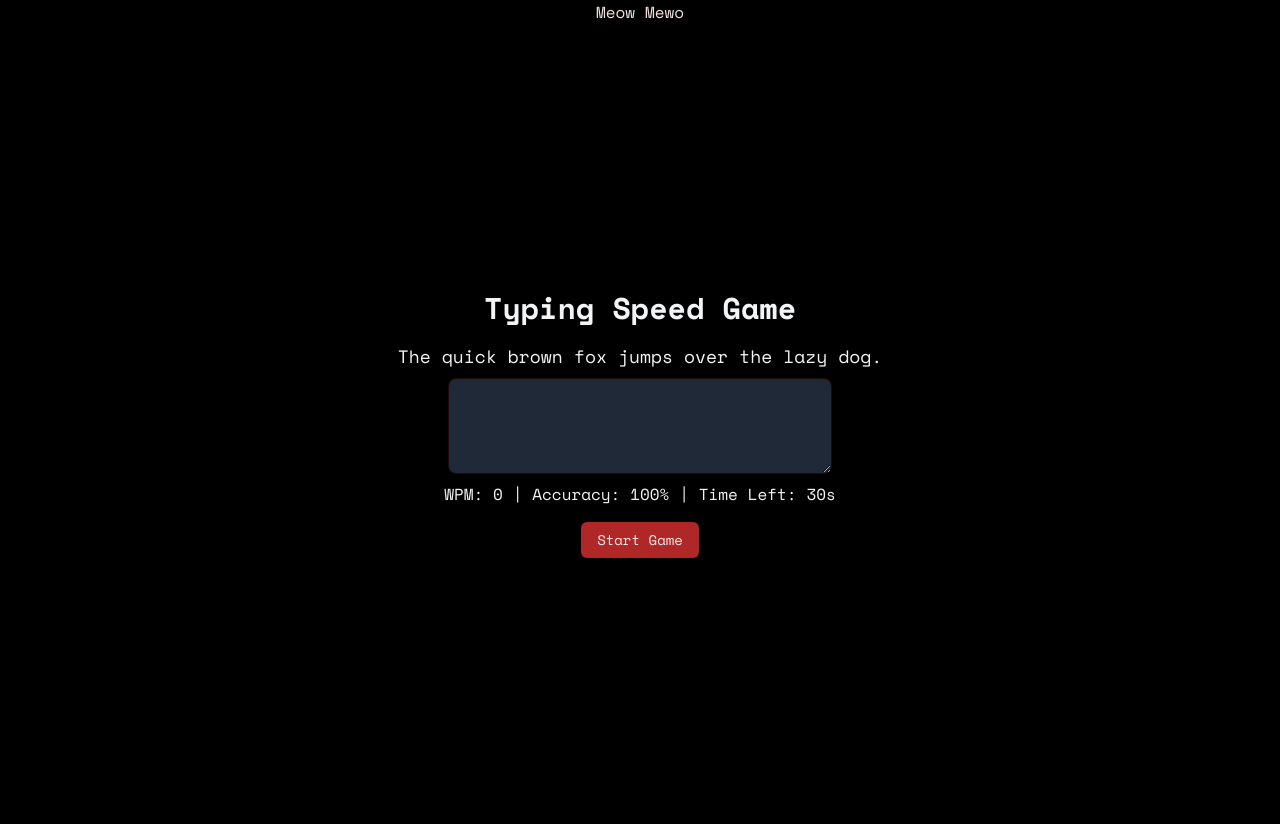
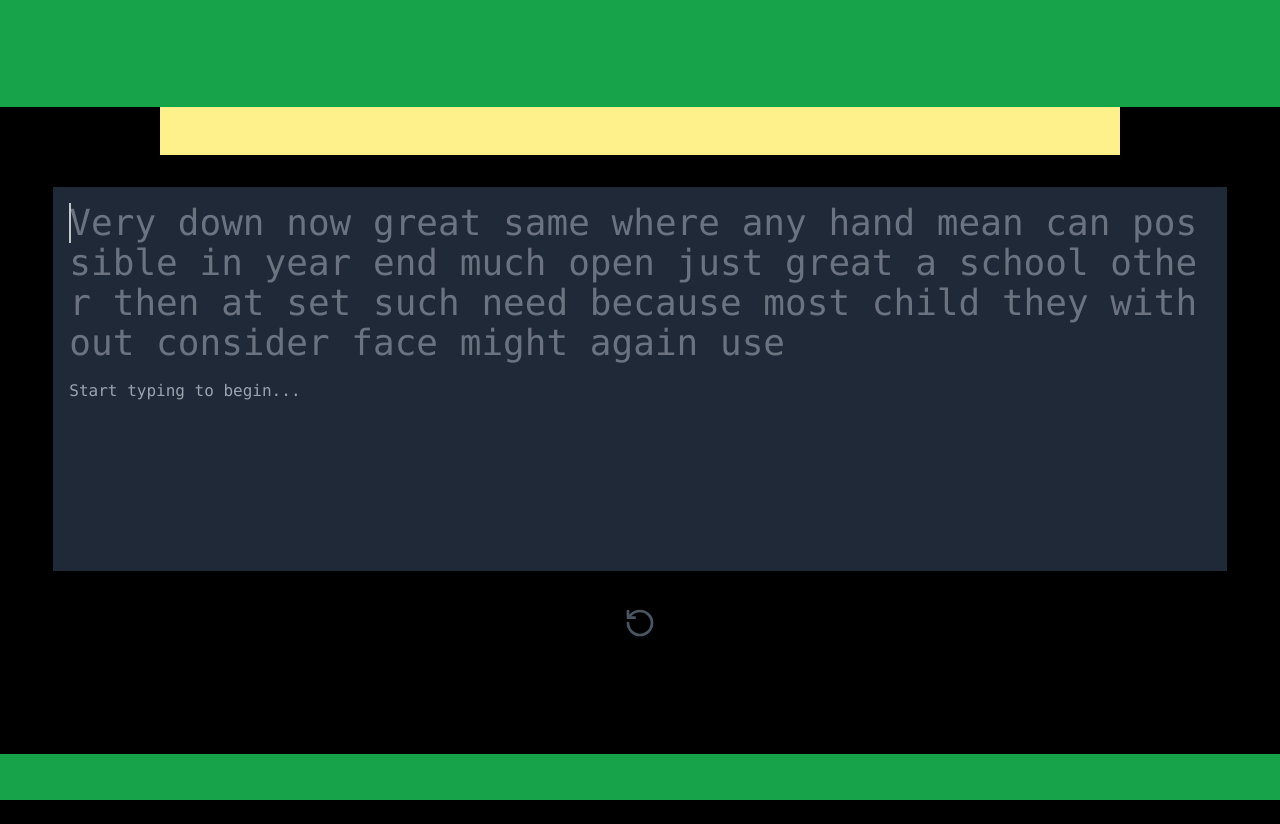
Before and after one commit to ni3rav/typi, a Next.js app: page / in a window 1280 px wide. After the commit the page ends 800 px from the top, so only its background shows below. Built offline with nearby package versions, Linux system fonts and the light colour scheme.

Commit message:
refactor: replace Space Mono font with Roboto Mono and restructure typing component

```diff
--- a/app/layout.tsx
+++ b/app/layout.tsx
@@ -1,13 +1,13 @@
 import type { Metadata } from "next";
 import "./globals.css";
-import { Space_Mono } from "next/font/google";
+import { Roboto_Mono } from "next/font/google";
 
 export const metadata: Metadata = {
   title: "TyPi",
   description: "A simple single player and multiplayer typing game",
 };
 
-const spaceMono = Space_Mono({ subsets: ["latin"], weight: ["400", "700"] });
+const fonts = Roboto_Mono({ subsets: ["latin"] });
 
 export default function RootLayout({
   children,
@@ -16,7 +16,7 @@ export default function RootLayout({
 }>) {
   return (
     <html lang="en">
-      <body className={`${spaceMono.className} antialiased`}>{children}</body>
+      <body className={`${fonts.className} antialiased`}>{children}</body>
     </html>
   );
 }
--- a/app/page.tsx
+++ b/app/page.tsx
@@ -1,10 +1,11 @@
-import Typing from "@/components/Typing/Typing";
+import {TypingContainer} from "@/components/Typing/TypingContainer";
 
 function page() {
   return (
-    <div className="min-h-screen grid place-items-center">
-      Meow Mewo
-      <Typing />
+    <div className="h-screen w-screen flex flex-col justify-center items-center">
+      <div className="w-full h-[14vh] bg-green-600"></div>
+      <TypingContainer />
+      <div className="w-full h-[6vh] bg-green-600"></div>
     </div>
   );
 }
--- a/components/Typing/Typing.tsx
+++ /dev/null
@@ -1,65 +0,0 @@
-/* eslint-disable react-hooks/exhaustive-deps */
-"use client";
-import { useState, useEffect } from "react";
-import { Button } from "@/components/ui/button";
-
-const sampleText = "The quick brown fox jumps over the lazy dog.";
-
-export default function Typing() {
-  const [input, setInput] = useState("");
-  const [wpm, setWpm] = useState(0);
-  const [accuracy, setAccuracy] = useState(100);
-  const [timeLeft, setTimeLeft] = useState(30);
-  const [started, setStarted] = useState(false);
-  const [startTime, setStartTime] = useState<number | null>(null);
-
-  useEffect(() => {
-    if (started && timeLeft > 0) {
-      const timer = setInterval(() => setTimeLeft((t) => t - 1), 1000);
-      return () => clearInterval(timer);
-    }
-  }, [started, timeLeft]);
-
-  useEffect(() => {
-    if (started) calculateWPM();
-  }, [input]);
-
-  function calculateWPM() {
-    if (!startTime) return;
-    const timeElapsed = (Date.now() - startTime) / 60000;
-    const wordsTyped = input.trim().split(/\s+/).length;
-    setWpm(Math.round(wordsTyped / timeElapsed));
-    const correctChars = input
-      .split("")
-      .filter((char, i) => char === sampleText[i]).length;
-    setAccuracy(Math.round((correctChars / sampleText.length) * 100));
-  }
-
-  function startGame() {
-    setInput("");
-    setWpm(0);
-    setAccuracy(100);
-    setTimeLeft(30);
-    setStarted(true);
-    setStartTime(Date.now());
-  }
-
-  return (
-    <div className="flex flex-col items-center justify-center min-h-screen w-full bg-background text-gray-100">
-      <h1 className="text-3xl font-bold mb-4">Typing Speed Game</h1>
-      <p className="text-lg mb-2">{sampleText}</p>
-      <textarea
-        className="w-96 h-24 p-2 bg-gray-800 text-white border rounded-lg"
-        value={input}
-        onChange={(e) => setInput(e.target.value)}
-        disabled={!started}
-      />
-      <p className="mt-2">
-        WPM: {wpm} | Accuracy: {accuracy}% | Time Left: {timeLeft}s
-      </p>
-      <Button onClick={startGame} className="mt-4">
-        Start Game
-      </Button>
-    </div>
-  );
-}
--- /dev/null
+++ b/components/Typing/TypingContainer.tsx
@@ -0,0 +1,29 @@
+"use client";
+
+import { RotateCcw } from "lucide-react";
+import { Button } from "@/components/ui/button";
+import { TypingText } from "./TypingText";
+
+export function TypingContainer() {
+  return (
+    <div className="w-full h-[85vh] flex flex-col justify-start items-center">
+      {/* for adjusting text and stuff */}
+      <div className="w-9/12 bg-yellow-200 h-12"></div>
+      {/* for adjusting text and stuff */}
+
+      {/* the text and stuff */}
+      <TypingText />
+      {/* the text and stuff */}
+
+      {/* restart button */}
+      <Button
+        size={"lg"}
+        variant={"ghost"}
+        className="hover:bg-transparent text-gray-600 hover:text-gray-300"
+      >
+        <RotateCcw className="scale-[2]" />
+      </Button>
+      {/* restart button */}
+    </div>
+  );
+}
--- /dev/null
+++ b/components/Typing/TypingText.tsx
@@ -0,0 +1,78 @@
+import React, { useState, useEffect } from "react";
+
+interface Props {
+  text?: string;
+}
+
+export const TypingText: React.FC<Props> = ({
+  text = "Very down now great same where any hand mean can possible in year end much open just great a school other then at set such need because most child they without consider face might again use",
+}) => {
+  const [characters, setCharacters] = useState<
+    Array<{ char: string; status: "waiting" | "correct" | "incorrect" }>
+  >([]);
+  const [currentIndex, setCurrentIndex] = useState(0);
+  const [started, setStarted] = useState(false);
+
+  useEffect(() => {
+    const chars = text.split("").map((char) => ({
+      char,
+      status: "waiting",
+    }));
+    setCharacters(chars);
+  }, [text]);
+
+  useEffect(() => {
+    const handleKeyPress = (e: KeyboardEvent) => {
+      if (!started) setStarted(true);
+
+      if (e.key === "Backspace" && currentIndex > 0) {
+        const newCharacters = [...characters];
+        newCharacters[currentIndex - 1].status = "waiting";
+        setCharacters(newCharacters);
+        setCurrentIndex((prev) => prev - 1);
+        return;
+      }
+
+      if (currentIndex < characters.length && e.key.length === 1) {
+        const currentChar = characters[currentIndex];
+        const newCharacters = [...characters];
+
+        newCharacters[currentIndex].status =
+          e.key === currentChar.char ? "correct" : "incorrect";
+
+        setCharacters(newCharacters);
+        setCurrentIndex((prev) => prev + 1);
+      }
+    };
+
+    window.addEventListener("keydown", handleKeyPress);
+    return () => window.removeEventListener("keydown", handleKeyPress);
+  }, [currentIndex, characters, started]);
+
+  return (
+    <div className="w-11/12 bg-gray-800 h-96 mt-8 mb-8 p-4 overflow-y-auto font-mono">
+      <div className="flex flex-wrap relative">
+        {characters.map((char, index) => (
+          <span
+            key={index}
+            className={`text-4xl relative ${
+              char.status === "waiting"
+                ? "text-gray-500"
+                : char.status === "correct"
+                ? "text-green-500"
+                : "text-red-500"
+            } whitespace-pre`}
+          >
+            {char.char}
+            {index === currentIndex && (
+              <span className="absolute left-0 w-0.5 h-full bg-white animate-pulse" />
+            )}
+          </span>
+        ))}
+      </div>
+      {!started && (
+        <div className="text-gray-400 mt-4">Start typing to begin...</div>
+      )}
+    </div>
+  );
+};
--- a/package.json
+++ b/package.json
@@ -12,6 +12,7 @@
     "@radix-ui/react-slot": "^1.1.1",
     "class-variance-authority": "^0.7.1",
     "clsx": "^2.1.1",
+    "lucide": "^0.474.0",
     "lucide-react": "^0.474.0",
     "next": "14.2.23",
     "react": "^18",
```
Also changed, not shown: 1 other file (tests, documents, lock files or other folders).
